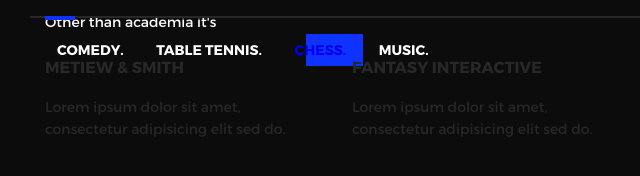
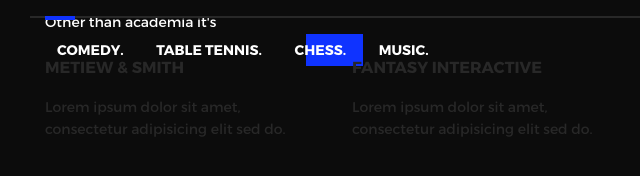
Before and after one commit to guptashiv/guptashiv.github.io, a plain HTML site: page index.html in a window 1280 px wide. Shown: the part 548-724 px from the top of the page, 163-803 px from the left. Drawn offline with nearby package versions, Linux system fonts and the light colour scheme.

Commit message:
chess button color changed

```diff
--- a/index.html
+++ b/index.html
@@ -56,7 +56,7 @@ As it's in Beta, please bear with me. It's Under construction.
                     <br>
                     <button>Comedy.</button>
                     <button>Table Tennis.</button>
-                    <button><a style="text-decoration:none" target="_blank" href="https://www.chess.com/member/lastimer">Chess.</a><span class="btn-background"></span></button>
+                    <button><a style="text-decoration:none;color:white" target="_blank" href="https://www.chess.com/member/lastimer">Chess.</a><span class="btn-background"></span></button>
                     <button>Music.</button>
                 </p>
                 <img src="assets/img/introduction-visual.png" alt="Welcome">
```
